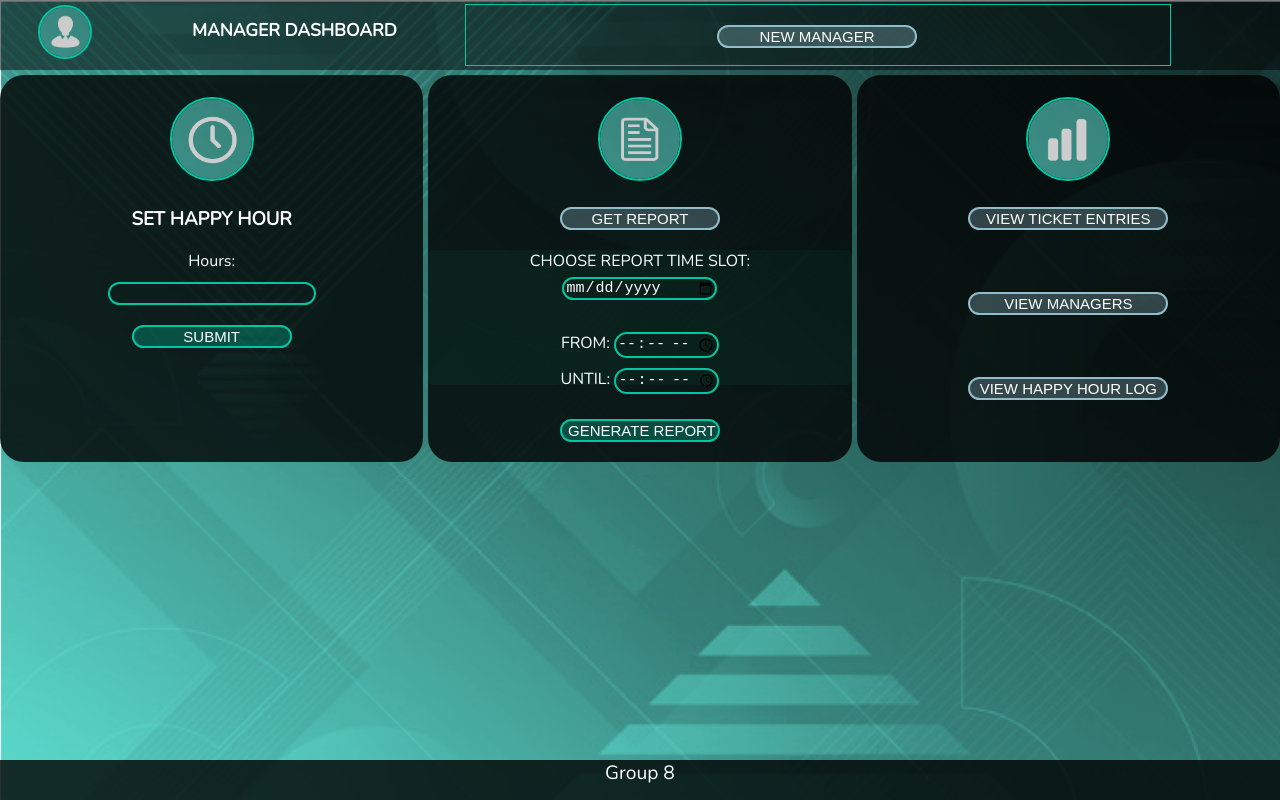
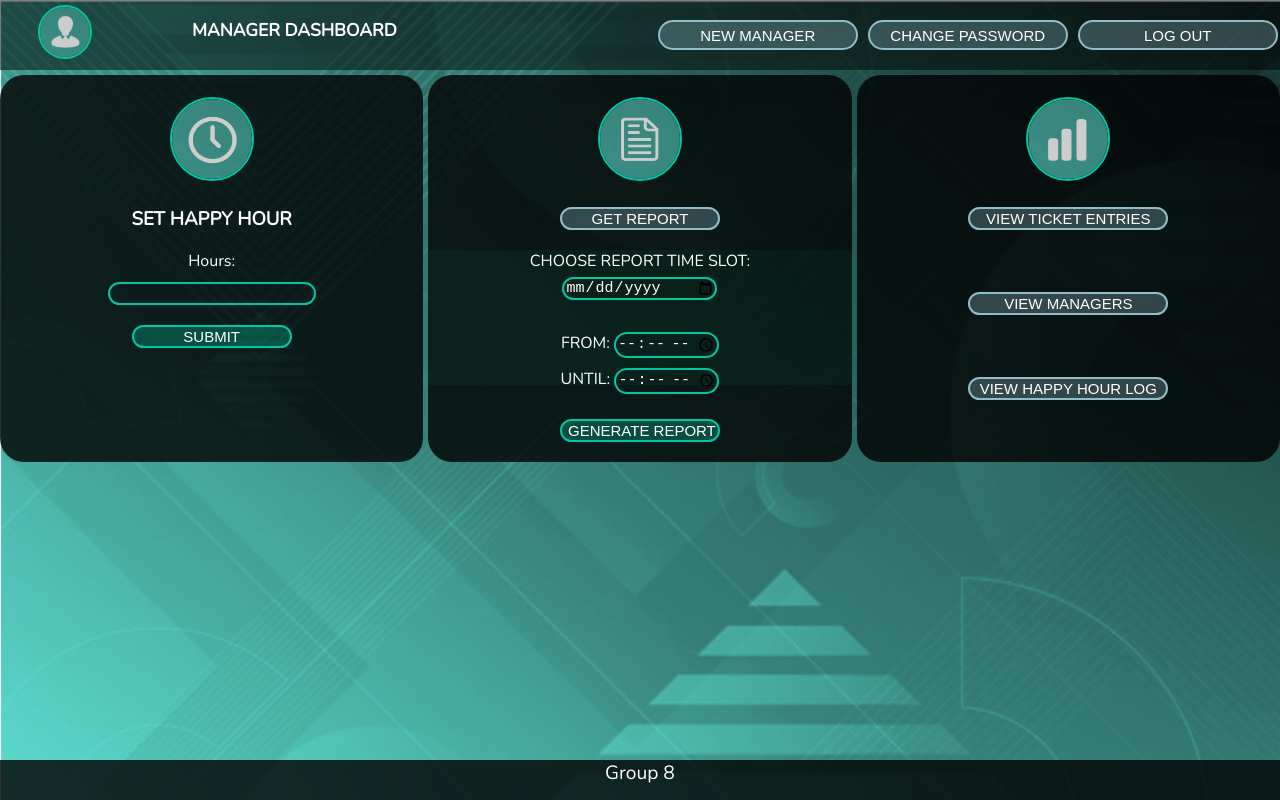
Before and after one commit to Kxiru/Car-Park-System-Application, a website: page CarParkSystem/public/managerLanding.html in a window 1280 px wide. Drawn offline with nearby package versions, Linux system fonts and the light colour scheme.

Commit message:
Separating buttons!

```diff
--- a/CarParkSystem/public/css/style.css
+++ b/CarParkSystem/public/css/style.css
@@ -83,7 +83,7 @@ html {
     margin: 5px;
 
     left: 20%;
-    outline: 1px solid #00c7a2;
+    /* outline: 1px solid #00c7a2; */
 }
 
 .grid-title h3 {
--- a/CarParkSystem/public/managerLanding.html
+++ b/CarParkSystem/public/managerLanding.html
@@ -13,11 +13,11 @@
         <div class="grid-title">
             <img class="dash-manager-img" src="css/images/managericon.png" alt="logo">
             <h3> MANAGER DASHBOARD </h3>
-            <div class="title-buttons">
-                <input type="button" name="" value="NEW MANAGER" onclick="location.href= '/startNewManagerProcess';">
-                <input type="button" name="changepass" class="button_active" value="CHANGE PASSWORD" onclick="location.href='changePasswordManager.html';" />
-                <input type="button" name="logout" class="button_active" value="LOG OUT" onclick="location.href='Homepage.html';" />
-            </div>
+            <!-- <div class="title-buttons"> -->
+                <input type="button" class="button_active" name="" value="NEW MANAGER" onclick="location.href= '/startNewManagerProcess';">
+                <input type="button" class="button_active" name="changepass"  value="CHANGE PASSWORD" onclick="location.href='changePasswordManager.html';" />
+                <input type="button" class="button_active" name="logout" value="LOG OUT" onclick="location.href='Homepage.html';" />
+            <!-- </div> -->
         </div>
 
         <div class="grid-sidebar">
```
